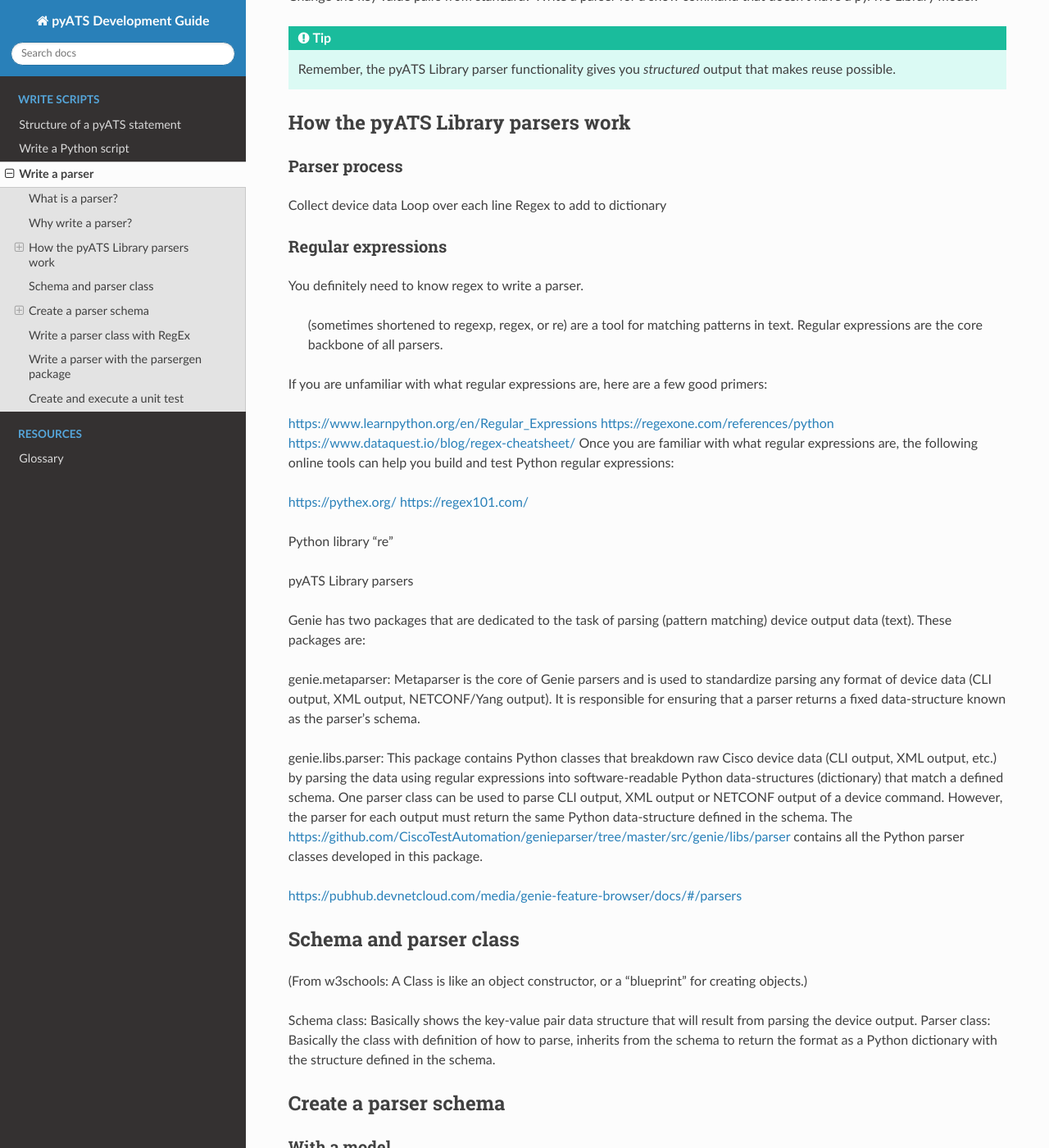
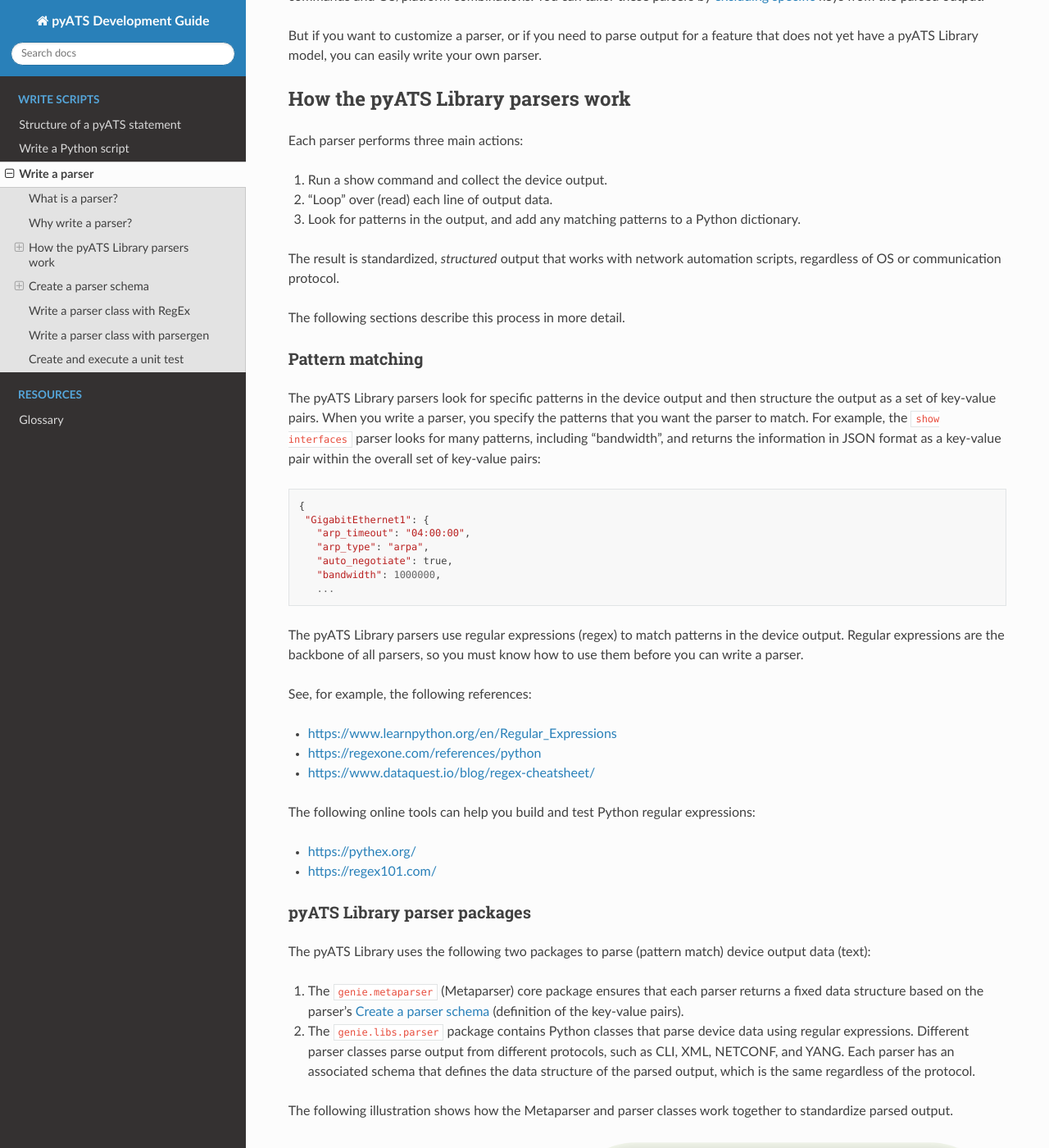
Before and after one commit to CiscoTestAutomation/getting-started, a Sphinx documentation site: the page built from source/writeparser/writeparser.rst, in a window 1280 px wide and 1400 px high, scrolled down 727 px. Shown: the whole window at 82% size. Built offline with Sphinx 7.4.7 and the Read the Docs theme 2.0.0, drawn with Linux system fonts in a browser that asks for light colours; some of the changed text lies outside the part shown.

Commit message:
Work in progress through section identify keys with XML.

```diff
--- a/source/index_dg.rst
+++ b/source/index_dg.rst
@@ -2,7 +2,7 @@
 
 pyATS Development Guide
 ============================================
-This guide describes how you can customize the features and functionality of the |pyATSbold| solution for network test automation. Designed for both programmers and network engineers, this guide will help you to tailor the reusable |librarybold| tests to meet your specific requirements.
+This guide describes how you can use the features and functionality of |pyATSbold| and the |librarybold| to meet your specific network test automation requirements. Designed for both programmers and network engineers, this guide will help you to tailor the reusable |librarybold| tests to meet your specific requirements.
 
 .. note:: This guide does *not* describe the details of how to use Python, but you can find many excellent Python tutorials online.
 
--- a/source/writeparser/writeparser.rst
+++ b/source/writeparser/writeparser.rst
@@ -2,9 +2,9 @@
 
 Write a parser
 ======================
-This topic describes why and how to write your own parsers to create Python dictionaries. These dictionaries have data structures that facilitate automated testing.
+This topic describes why and how to write your own parsers to meet your network automation requirements.
 
-.. tip:: Remember to share your new parser with the rest of the |pyATS| user community! See the topic :ref:`contribute` for more information.
+.. tip:: Remember to share your new parser with the rest of the |pyATS| user community. See the topic :ref:`contribute` for more information.
 
 What is a parser?
 -----------------
@@ -17,149 +17,255 @@
 
 Why write a parser?
 -------------------
-Change the key value pairs from standard? Write a parser for a show command that doesn't have a |library| model?
+The |library| provides you with many out-of-the box `parsers <https://pubhub.devnetcloud.com/media/genie-feature-browser/docs/#/parsers>`_ for use with the most frequently-used Cisco show commands and OS/platform combinations. You can tailor these parsers by `excluding specific <https://pubhub.devnetcloud.com/media/genie-docs/docs/cookbooks/parsers.html?highlight=parser%20exclude#get-exclude-keys-for-a-parser-python>`_ keys from the parsed output.
 
-.. tip:: Remember, the |library| parser functionality gives you *structured* output that makes reuse possible.
+But if you want to customize a parser, or if you need to parse output for a feature that does not yet have a |library| model, you can easily write your own parser.
 
 How the |library| parsers work
 ------------------------------
+Each parser performs three main actions:
 
-Parser process
-^^^^^^^^^^^^^^
-Collect device data
-Loop over each line
-Regex to add to dictionary
+1. Run a show command and collect the device output.
+2. "Loop" over (read) each line of output data.
+3. Look for patterns in the output, and add any matching patterns to a Python dictionary.
 
-Regular expressions
-^^^^^^^^^^^^^^^^^^^
-You definitely need to know regex to write a parser.
+The result is standardized, *structured* output that works with network automation scripts, regardless of OS or communication protocol.
 
- (sometimes shortened to regexp, regex, or re) are a tool for matching patterns in text. Regular expressions are the core backbone of all parsers.
+The following sections describe this process in more detail.
 
-If you are unfamiliar with what regular expressions are, here are a few good primers:
+.. _pattern-matching
 
-https://www.learnpython.org/en/Regular_Expressions
-https://regexone.com/references/python
-https://www.dataquest.io/blog/regex-cheatsheet/
-Once you are familiar with what regular expressions are, the following online tools can help you build and test Python regular expressions:
+Pattern matching
+^^^^^^^^^^^^^^^^
+The |library| parsers look for specific patterns in the device output and then structure the output as a set of key-value pairs. When you write a parser, you specify the patterns that you want the parser to match. For example, the ``show interfaces`` parser looks for many patterns, including "bandwidth", and returns the information in JSON format as a key-value pair within the overall set of key-value pairs::
 
-https://pythex.org/
-https://regex101.com/
+ {
+  "GigabitEthernet1": {
+    "arp_timeout": "04:00:00",
+    "arp_type": "arpa",
+    "auto_negotiate": true,
+    "bandwidth": 1000000,
+    ...
 
-Python library "re"
+The |library| parsers use regular expressions (regex) to match patterns in the device output. Regular expressions are the backbone of all parsers, so you must know how to use them before you can write a parser.
 
-|library| parsers
+See, for example, the following references:
 
-Genie has two packages that are dedicated to the task of parsing (pattern matching) device output data (text). These packages are:
+* https://www.learnpython.org/en/Regular_Expressions
+* https://regexone.com/references/python
+* https://www.dataquest.io/blog/regex-cheatsheet/
 
-genie.metaparser:
-Metaparser is the core of Genie parsers and is used to standardize parsing any format of device data (CLI output, XML output, NETCONF/Yang output).
-It is responsible for ensuring that a parser returns a fixed data-structure known as the parser's schema.
+The following online tools can help you build and test Python regular expressions:
 
-genie.libs.parser:
-This package contains Python classes that breakdown raw Cisco device data (CLI output, XML output, etc.) by parsing the data using regular expressions into software-readable Python data-structures (dictionary) that match a defined schema.
-One parser class can be used to parse CLI output, XML output or NETCONF output of a device command. However, the parser for each output must return the same Python data-structure defined in the schema.
-The https://github.com/CiscoTestAutomation/genieparser/tree/master/src/genie/libs/parser contains all the Python parser classes developed in this package.
+* https://pythex.org/
+* https://regex101.com/
 
-https://pubhub.devnetcloud.com/media/genie-feature-browser/docs/#/parsers
+|library| parser packages
+^^^^^^^^^^^^^^^^^^^^^^^^^
+The |library| uses the following two packages to parse (pattern match) device output data (text):
 
-Schema and parser class
------------------------
-(From w3schools: A Class is like an object constructor, or a "blueprint" for creating objects.)
+#. The ``genie.metaparser`` (Metaparser) core package ensures that each parser returns a fixed data structure based on the parser's :ref:`schema` (definition of the key-value pairs).
 
-Schema class: Basically shows the key-value pair data structure that will result from parsing the device output.
-Parser class: Basically the class with definition of how to parse, inherits from the schema to return the format as a Python dictionary with the structure defined in the schema.
+#. The ``genie.libs.parser`` package contains Python classes that parse device data using regular expressions. Different parser classes parse output from different protocols, such as CLI, XML, NETCONF, and YANG. Each parser has an associated schema that defines the data structure of the parsed output, which is the same regardless of the protocol.
+
+The following illustration shows how the Metaparser and parser classes work together to standardize parsed output.
+
+.. image:: ../images/structure.png
+
+.. _schema:
 
 Create a parser schema
 ----------------------
-With a model
-^^^^^^^^^^^^
- |library| ops model: https://pubhub.devnetcloud.com/media/genie-feature-browser/docs/#/models, for example bgp?
+Stated simply, a schema defines the key-value pairs included in a Python dictionary of parsed output.
 
-Is the schema in JSON format? As an example, perhaps https://pubhub.devnetcloud.com/media/genie-feature-browser/docs/#/parsers/show%20lisp%20session IOSXE (for external) , choose platform, "show lisp session", explain what 'optional' means (keys that are not always expected to be found in device output are marked as "Optional". All other keys have a specific name (key) and value type (integer, string, boolean, list etc.). Ask the user to go there so they get used to finding these. Then, go to GitHub to get the actual code, modify to suit your purposes. And perhaps contribute <link>.
+Example of a schema
+^^^^^^^^^^^^^^^^^^^
+You can see all of the available parser schemas on the `Parsers List website <https://pubhub.devnetcloud.com/media/genie-feature-browser/docs/#/parsers>`_.
 
-Without a model
-^^^^^^^^^^^^^^^
-How to figure out the schema
-1. show command output
-2. show command with xml output
-3. from YANG data model
+1. At the top of the page, search for a show command, such as :monospace:`show interfaces`.
+2. Select an OS, in this example, *IOSXE*.
+3. Select *show interfaces*, and then scroll down to the IOSXE schema.
 
-Consider parent and child keys, and when the levels depend on arguments defined at runtime when you execute the show command.
+The following illustration shows part of the schema. *Optional* indicates keys that are not always included in the expected output.
 
-vrf, address_family/protocol(ipv4 or ipv6),  instance, interface
+.. image:: ../images/schema_example.png
+
+Create a schema based on a model
+^^^^^^^^^^^^^^^^^^^^^^^^^^^^^^^^
+#. In a web browser, go to the `list of models <https://pubhub.devnetcloud.com/media/genie-feature-browser/docs/#/models>`_ on which you can base a new parser schema.
+
+#. For this example, select *interface*, and then select **MODEL** to open a PDF file that contains the interface model.
+
+#. Navigate to the **Interface Ops structure** section.
+
+   .. image:: ../images/ops_structure.png
+      :scale: 50 %
+
+   *Result*: The ops structure lists the keys that you can use to create your own parser schema. |br| |br|
+
+#. In a text editor, define the schema class, and then add the keys that you want your parser to return. Use JSON format and save the file as a :monospace:`*.py` file, as shown in the following example:
+
+   .. code-block:: python
+
+    class ShowInterfacesSchema(MetaParser):
+    """schema for show interfaces
+                  show interfaces <interface>"""
+
+    schema = {
+            Any(): {
+                'oper_status': str,
+                Optional('line_protocol'): str,
+                'enabled': bool,
+                Optional('connected'): bool,
+                Optional('description'): str,
+                'type': str,
+                ...
+
+   .. note:: You must specify the value type, such as integer, string, boolean, or list.
+
+   You can see `the complete parser file on GitHub <https://github.com/CiscoTestAutomation/genieparser/blob/master/src/genie/libs/parser/iosxe/show_interface.py#L178>`_.
+
+Create a schema without a model
+^^^^^^^^^^^^^^^^^^^^^^^^^^^^^^^
+If you want to create a new schema, you can identify the keys that you need in a number of ways, including:
+
+* Use the ``show`` command output.
+* Use the XML output option with a ``show`` command to display the output as key-value pairs.
+* Use the YANG data model to identify the relevant keys.
+
+Identify keys from the show command
+***********************************
+For this example, :download:`download the zip file <mock_parser.zip>` and extract the contents to a directory of your choice, such as :monospace:`mock_parser`.
+
+#. Go to the directory that contains the extracted files::
+
+    $ cd mock_parser
+
+#. In your Python interpreter, load the :term:`testbed YAML file`, connect to a device, and run the show command.
+
+   .. code-block:: python
+
+    from genie.testbed import load
+    testbed = load('mock_parser.yaml')
+    dev = testbed.devices['iosxe1']
+    dev.connect()
+
+#. Execute the ``show interfaces`` command.
+
+   .. code-block:: python
+
+    dev.execute('show interfaces')
+
+   *Result*: The system displays the unparsed output. The following example show some of the output that you can use to identify keys for your parser::
+
+    GigabitEthernet1 is up, line protocol is up
+        Hardware is CSR vNIC, address is 0800.2729.3800 (bia 0800.2729.3800)
+        Internet address is 10.0.2.15/24
+        MTU 1500 bytes, BW 1000000 Kbit/sec, DLY 10 usec,
+            reliability 255/255, txload 1/255, rxload 1/255
+        Encapsulation ARPA, loopback not set
+        Keepalive set (10 sec)
+        Full Duplex, 1000Mbps, link type is auto, media type is Virtual
+        output flow-control is unsupported, input flow-control is unsupported
+        ARP type: ARPA, ARP Timeout 04:00:00
+        Last input 00:00:00, output 00:00:00, output hang never
+        Last clearing of "show interface" counters never
+
+#. Check the indentation in the output. The indentation tells you about the parent-child relationship of the keys. In this example, the information for :monospace:`GigabitEthernet1` should be below the name. Your schema might look something like this:
+
+   .. code-block:: python
+        'interfaces': {
+            'GigabitEthernet1': {
+                'oper_status': str,
+                'line_protocol': str,
+                'hardware': str,
+                'mac_address': str,
+                ...
+
+
+#. You can also check for ways to group the data based on counter input and output, as well as other statistics. For the following output:
+
+   .. code-block:: python
+
+        4243 packets input, 361948 bytes, 0 no buffer
+        Received 0 broadcasts (0 IP multicasts)
+        0 runts, 0 giants, 0 throttles
+        0 input errors, 0 CRC, 0 frame, 0 overrun, 0 ignored
+        0 watchdog, 0 multicast, 0 pause input
+        3616 packets output, 1637917 bytes, 0 underruns
+        0 output errors, 0 collisions, 0 interface resets
+        0 unknown protocol drops
+        0 babbles, 0 late collision, 0 deferred
+        0 lost carrier, 0 no carrier, 0 pause output
+        0 output buffer failures, 0 output buffers swapped out
+
+   your schema could be::
+
+    'counters': {  # categorize the value as 'counters'
+        'input': {   # categorize the 'input' related values
+            'packets': int,
+            'bytes': int,
+
+        },
+        'output': {
+            'packets': int,
+            'bytes': int,
+        }
+
+   .. note:: You should also consider when show command arguments defined at runtime might determine parent and child keys. These arguments might include vrf, address_family/protocol(ipv4 or ipv6), instance, or interface name.
+
+Identify keys from XML output
+******************************
+NXOS device ``show`` commands have an XML option that formats the output as key-value pairs. If you have an IOSXE or IOSXR device, you can usually find a similar NXOS command to run so that you can see the XML output:
 
 .. code-block:: text
 
-    'vrf': {
-        "VRF1": {
-            'address_family': {
-                'ipv4': {
-                    'instance': {
-                        'process1': {
-                            'interfaces': {
-                                'Ethernet1': {
-                                    'key1': value,
-                                    'key2': value,
-                                }
-                            }
-                        }
-                    }
-                }
-            }
-        }
-    }
+ nx-osv9000-1# show interface | xml
+
+*Result*::
+
+    <?xml version="1.0" encoding="ISO-8859-1"?>
+    <nf:rpc-reply xmlns="http://www.cisco.com/nxos:1.0:if_manager" xmlns:nf="urn:iet
+    f:params:xml:ns:netconf:base:1.0">
+    <nf:data>
+    <show>
+    <interface>
+        <__XML__OPT_Cmd_show_interface_quick>
+        <__XML__OPT_Cmd_show_interface___readonly__>
+        <__readonly__>
+        <TABLE_interface>
+            <ROW_interface>
+            <interface>mgmt0</interface>
+            <state>up</state>
+            <admin_state>up</admin_state>
+            <eth_hw_desc>Ethernet</eth_hw_desc>
+            <eth_hw_addr>5e01.c005.0000</eth_hw_addr>
+            <eth_bia_addr>5e01.c005.0000</eth_bia_addr>
+            <eth_ip_addr>10.0.0.0</eth_ip_addr>
+
+In this example, your schema could include the keys "state", "admin_state", "eth_hw_desc", and so on.
+
+Identify keys from the YANG data model
+**************************************
+asdf
 
 
 
 
 Use | xml with show commands to get xml key value pairs that you can use to write your schema
 
-Get schema idea from show command output. Please check indentation in the output, indentation always tells you if you need to have a level key
-Example: As you can see, information should be under 'Ethernet 0' in this case.
-
-Router# show interfaces
-Ethernet 0 is up, line protocol is up
-  Hardware is MCI Ethernet, address is 0000.0c00.750c (bia 0000.0c00.750c)
-  Internet address is 10.108.28.8, subnet mask is 255.255.255.0
-  MTU 1500 bytes, BW 10000 Kbit, DLY 100000 usec, rely 255/255, load 1/255
-  Encapsulation ARPA, loopback not set, keepalive set (10 sec)
-  ARP type: ARPA, ARP Timeout 4:00:00
-(snip)
-Schema could be:
-
-'interfaces': {
-     'Ethernet 0': {
-         'state': 'up',
-         'protocol': 'up',
-         'hardware': 'MCI Ethernet',
-         'address': '0000.0c00.750c',
-another thing, please check how you can do grouping the data based on output such as 'input'vs'output', 'counters', 'statistics'. Below lines look like having patterns for both 'input' and 'output'
-
-1127576 packets input, 447251251 bytes, 0 no buffer
-Received 354125 broadcasts, 0 runts, 0 giants, 57186* throttles
-0 input errors, 0 CRC, 0 frame, 0 overrun, 0 ignored, 0 abort
-5332142 packets output, 496316039 bytes, 0 underruns
-0 output errors, 432 collisions, 0 interface resets, 0 restarts
-Schema could be:
-
-'counters': {  # categorize the value as 'counters'
-    'input': {   # categorize the 'input' related values
-        'packets': 1127576,
-        'bytes': 447251251,
-        (snip)
-    },
-    'output': {
-        'packets': 5332142,
-        'bytes': 496316039,
-    }
 
 
 
-Schema class, parser class
+
+
+
 
 Write a parser class with RegEx
 --------------------------------
+
+Parser class: Basically the class with definition of how to parse, inherits from the schema to return the format as a Python dictionary with the structure defined in the schema.
+
 This class contains the regular expressions that can parse each line of the device output into the Python dictionary defined in the Parser Schema Class. The Parser Class inherits from the Parser Schema Class to ensure that the Python dictionary returned by the class is exactly in the format of the defined schema. The following is a Parser Class that returns the Python dictionary defined in the Parser Schema Class above: You need to know what you're looking for from the output in order to set up the correct RegEx search/compile.
 
 # Python (this imports the Python re module for RegEx)
@@ -224,8 +330,8 @@
 
 As seen above, the regular expressions for each line of device output are defined and compiled within the parser class (p1, p2, etc). We then loop over each line of device output and test each line against the regular expressions defined within the Parser class. If the line matches the regular expression pattern, we go ahead and create/set the Python dictionary keys as per the defined Schema.
 
-Write a parser with the parsergen package
------------------------------------------
+Write a parser class with parsergen
+-----------------------------------
 Parses both tabular and non-tabular show command output (either or both).
 The Parsergen Class is particularly useful where Genie Ops does not have a model for the particular state you are looking to parse.
 
--- a/source/writescripts/writepythonscript.rst
+++ b/source/writescripts/writepythonscript.rst
@@ -10,7 +10,7 @@
 ------------------------
 *Automation* means that you can programmatically establish connections to your testbed devices and perform operations on them. Test scripts automate your network testing --- you simply define a list of commands once and then reuse the script as often as required, on-demand or at scheduled intervals.
 
-For example, let's say that you have a device with over 100 interfaces, and that you need to monitor these daily to make sure they are up. You could, of course, manually execute a command on each interface. This is time consuming, however, and introduces the possibility of human error, which could adversely affect the state of your network.
+For example, let's say that you have a device with over 100 interfaces, and that you need to monitor these daily to make sure they are up. You could, of course, manually execute a show command and then read through hundreds of lines of code to find the state of each interface. This is time consuming, however, and introduces the possibility of human error, which could adversely affect the state of your network.
 
 The |library| provides a better solution!
 
```
Also changed, not shown: other parts of source/writeparser/writeparser.rst (+1 -1 lines), other parts of source/writescripts/writepythonscript.rst (+1 -1 lines), source/images/ops_structure.png (added), source/images/schema_example.png (added), source/images/structure.png (added), 1 other file.
